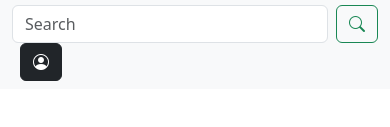
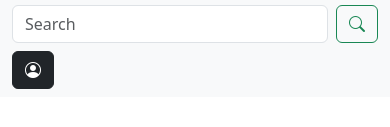
Before and after one commit to Shondarzer-Taroka/mkn-bstrp, a website: page index.html in a window 390 px wide. Both pictures are taken after a click on the button "Toggle navigation". Shown: the part 171-298 px from the top of the page. Drawn offline with nearby package versions, Linux system fonts and the light colour scheme.

Commit message:
user icon set up

```diff
--- a/index.html
+++ b/index.html
@@ -33,10 +33,20 @@
                         <button class="btn btn-outline-success" type="submit"> <i class="bi bi-search"></i> </button>
                     </form>
 
-                    <div class="ms-2">
-                        <button type="button" class="btn btn-dark"> <i class="bi bi-person-circle"></i></button>
+                    <!-- Wrapper div for small screens (0px - 772px) -->
+                    <div class="mt-2 d-sm-none">
+                        <button type="button" class="btn btn-dark">
+                            <i class="bi bi-person-circle"></i>
+                        </button>
+                    </div>
 
+                    <!-- Wrapper div for larger screens (above 772px) -->
+                    <div class="ms-lg-2 d-none d-sm-block">
+                        <button type="button" class="btn btn-dark">
+                            <i class="bi bi-person-circle"></i>
+                        </button>
                     </div>
+
                 </div>
 
 
```
